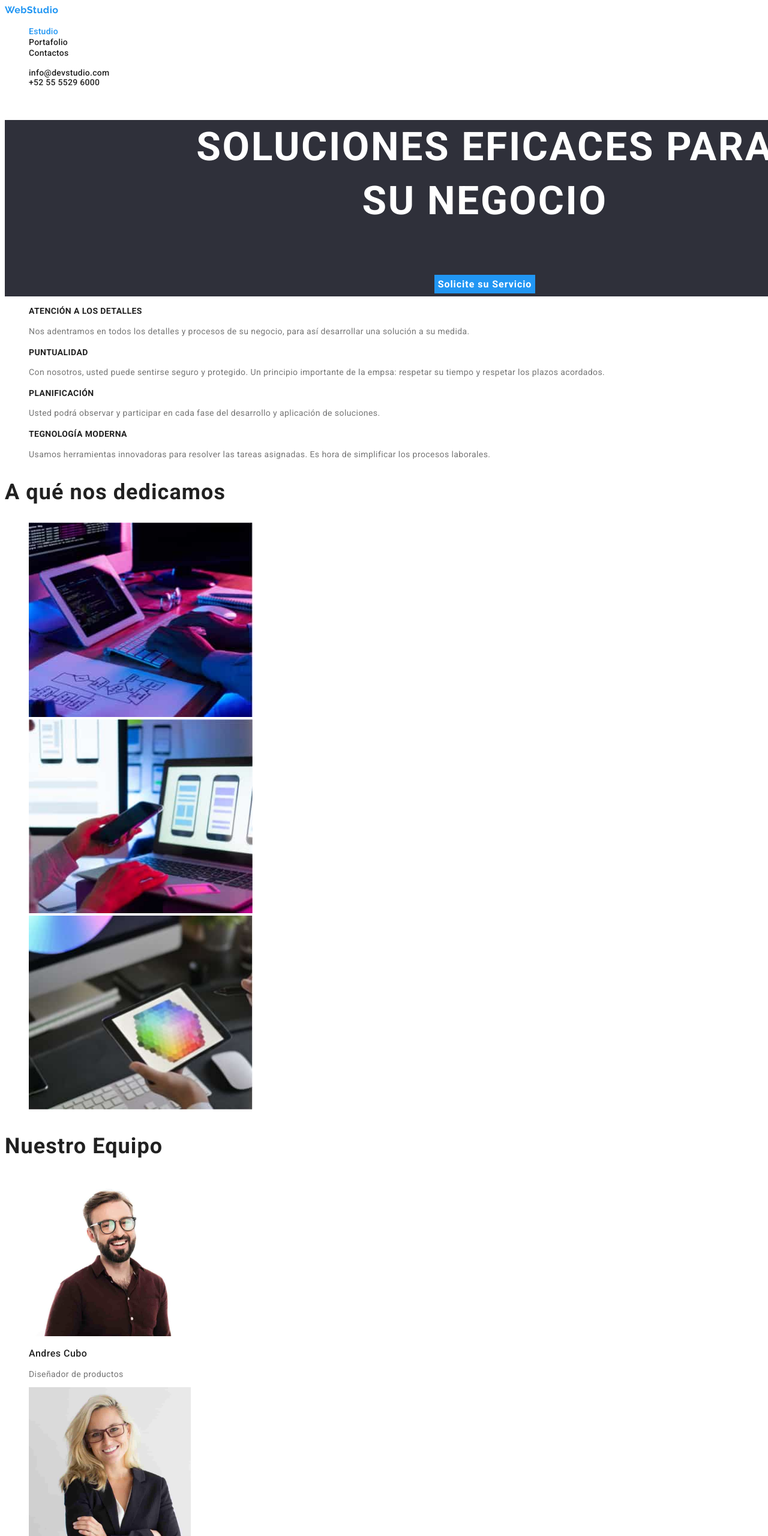
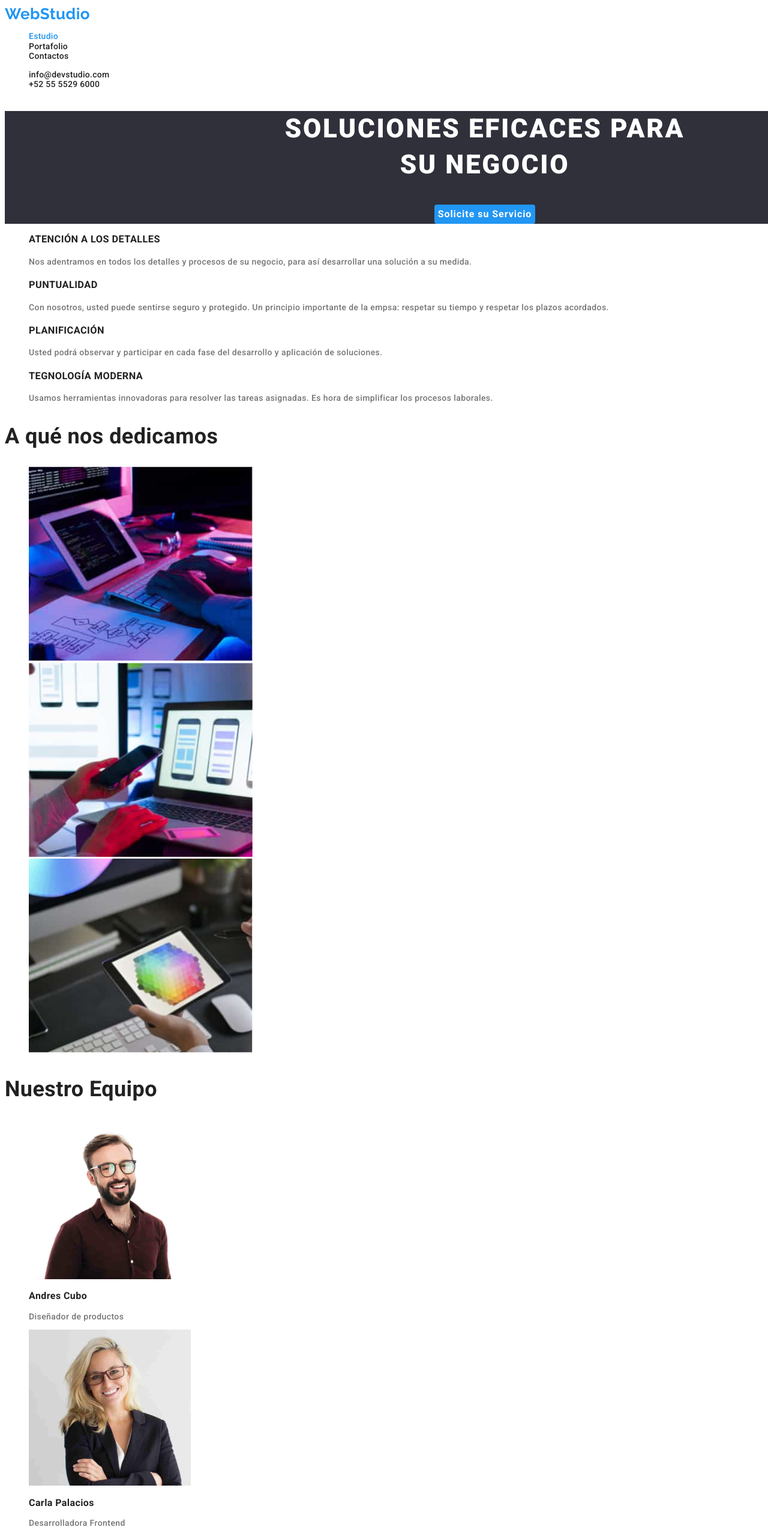
Before and after one commit to jormellopaniagua/goit-markup-hw-02, a plain HTML site: page index.html in a window 1280 px wide. Shown: the top 2560 px of the page at 60% size. Drawn offline with Linux system fonts and the light colour scheme.

Commit message:
correccion de la tarea #2

```diff
--- a/css/styles.css
+++ b/css/styles.css
@@ -8,6 +8,15 @@
   --text-color: rgba(33, 33, 33, 1);
   --paragraph-color: rgba(117, 117, 117, 1);
   --filter-color: rgba(245, 244, 250, 1);
+}
+body {
+  color: var(--text-color, black);
+  background-color: var(--main-color, white);
+  font-family: 'Roboto', sans-serif;
+  font-size: 14px;
+  font-weight: 500;
+  line-height: 1.17;
+  letter-spacing: 0.03em;
 }
 .list .link:hover {
   color: var(--webstudio-color);
@@ -22,48 +31,33 @@
   background-color: var(--primary-color);
   width: 1600px;
   height: 600;
+  text-align: center;
 }
 .webstudio {
   color: var(--webstudio-color);
   font-family: 'Raleway', sans-serif;
-  line-height: 1.17;
-  letter-spacing: 0.03em;
+  font-weight: 700;
+  font-size: 26px;
 }
 .textNavigation {
-  color: var(--text-color, black);
-  font-family: 'Roboto', sans-serif;
-  font-size: 14px;
+  color: var(--text-color);
   font-weight: 500;
-  line-height: 1.17;
   letter-spacing: 0.02em;
 }
 .list .linkNavigation {
   color: var(--webstudio-color, rgb(30, 123, 185));
-  font-family: 'Roboto', sans-serif;
-  font-size: 14px;
-  font-weight: 500;
-  line-height: 1.17;
   letter-spacing: 0.02em;
 }
 .whiteNavigation {
   color: var(--main-color, white);
-  font-family: 'Roboto', sans-serif;
-  font-size: 14px;
-  font-weight: 500;
   line-height: 1.71;
-  letter-spacing: 0.03em;
 }
 .grayNavigation {
   color: rgb(255, 255, 255, 0.6);
-  font-family: 'Roboto', sans-serif;
-  font-size: 14px;
-  font-weight: 500;
   line-height: 1.71;
-  letter-spacing: 0.03em;
 }
 .solutions {
   color: var(--main-color, white);
-  font-family: 'Roboto', sans-serif;
   font-size: 44px;
   font-weight: 900;
   line-height: 1.36;
@@ -71,45 +65,26 @@
   text-align: center;
 }
 .featureTitle {
-  color: var(--text-color, black);
-  font-family: 'Roboto', sans-serif;
-  font-size: 14px;
   font-weight: 700;
   line-height: 1.17;
-  letter-spacing: 0.03em;
 }
 .feature {
   color: var(--paragraph-color, black);
-  font-family: 'Roboto', sans-serif;
-  font-size: 14px;
   line-height: 1.71;
   letter-spacing: 0.03em;
 }
 .nosotros {
-  color: var(--text-color, black);
-  font-family: 'Roboto', sans-serif;
   font-size: 36px;
   font-weight: 700;
-  line-height: 1.17;
-  letter-spacing: 0.03em;
 }
 .name {
-  color: var(--text-color, black);
-  font-family: 'Roboto', sans-serif;
   font-size: 16px;
-  font-weight: 500;
-  line-height: 1.17;
-  letter-spacing: 0.03em;
 }
 .profession {
   color: var(--paragraph-color, black);
-  font-family: 'Roboto', sans-serif;
-  font-size: 14px;
-  line-height: 1.17;
-  letter-spacing: 0.03em;
 }
 .button {
-  background-color: var(--webstudio-color, rgb(30, 123, 185));
+  background-color: var(--webstudio-color, rgb(33, 147, 243));
   color: var(--main-color, white);
   cursor: pointer;
   font-family: 'Roboto', sans-serif;
@@ -118,6 +93,8 @@
   line-height: 1.87;
   letter-spacing: 0.06em;
   border-style: none;
+  border-radius: 4px;
+  box-shadow: 0px 4px 4px 0px rgba(0, 0, 0, 0, 15);
 }
 .list .button {
   background-color: var(--filter-color, rgb(200, 206, 209));
@@ -129,14 +106,18 @@
   line-height: 1.62;
   letter-spacing: 0.03em;
   border-style: none;
+  border-radius: 4px;
+  box-shadow: 0px 4px 4px 0px rgba(0, 0, 0, 0, 15);
+}
+.list .all {
+  color: var(--main-color);
+  background-color: var(--webstudio-color);
 }
 .list .button:hover {
   color: var(--main-color);
   background-color: var(--webstudio-color);
 }
 .list .proyectTitle {
-  color: var(--text-color, black);
-  font-family: 'Roboto', sans-serif;
   font-size: 18px;
   font-weight: 700;
   line-height: 2;
@@ -144,8 +125,6 @@
 }
 .list .proyect {
   color: var(--paragraph-color, black);
-  font-family: 'Roboto', sans-serif;
   font-size: 16px;
   line-height: 1.87;
-  letter-spacing: 0.03em;
 }
--- a/index.html
+++ b/index.html
@@ -24,40 +24,32 @@
       </ul>
     </header>
     <main>
-      <section class="fondoOscuro solutions">
-        <h1>SOLUCIONES EFICACES PARA <br />SU NEGOCIO</h1>
+      <section class="fondoOscuro">
+        <h1 class="solutions">SOLUCIONES EFICACES PARA <br />SU NEGOCIO</h1>
         <button type="button" class="button">Solicite su Servicio</button>
       </section>
       <section>
         <ul class="list">
           <h3 class="featureTitle">ATENCIÓN A LOS DETALLES</h3>
-          <li>
           <p class="feature">
-              Nos adentramos en todos los detalles y procesos de su negocio, para así desarrollar
-              una solución a su medida.
+            Nos adentramos en todos los detalles y procesos de su negocio, para así desarrollar una
+            solución a su medida.
           </p>
-          </li>
           <h3 class="featureTitle">PUNTUALIDAD</h3>
-          <li>
           <p class="feature">
             Con nosotros, usted puede sentirse seguro y protegido. Un principio importante de la
             empsa: respetar su tiempo y respetar los plazos acordados.
           </p>
-          </li>
           <h3 class="featureTitle">PLANIFICACIÓN</h3>
-          <li>
           <p class="feature">
             Usted podrá observar y participar en cada fase del desarrollo y aplicación de
             soluciones.
           </p>
-          </li>
           <h3 class="featureTitle">TEGNOLOGÍA MODERNA</h3>
-          <li>
           <p class="feature">
             Usamos herramientas innovadoras para resolver las tareas asignadas. Es hora de
             simplificar los procesos laborales.
           </p>
-          </li>
         </ul>
       </section>
       <section>
```
Also changed, not shown: portfolio.html (+1 -1 lines). Lines whose indentation alone changed are shown as unchanged.
